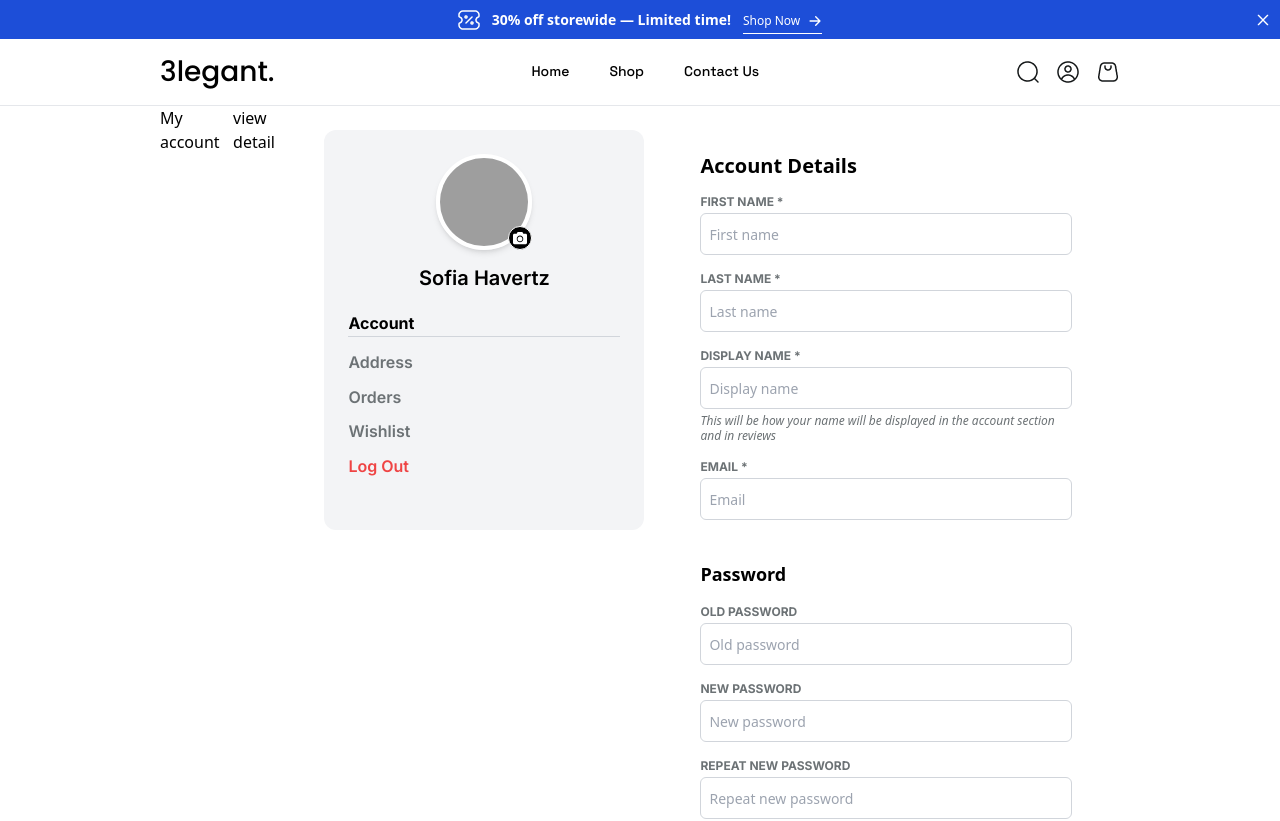
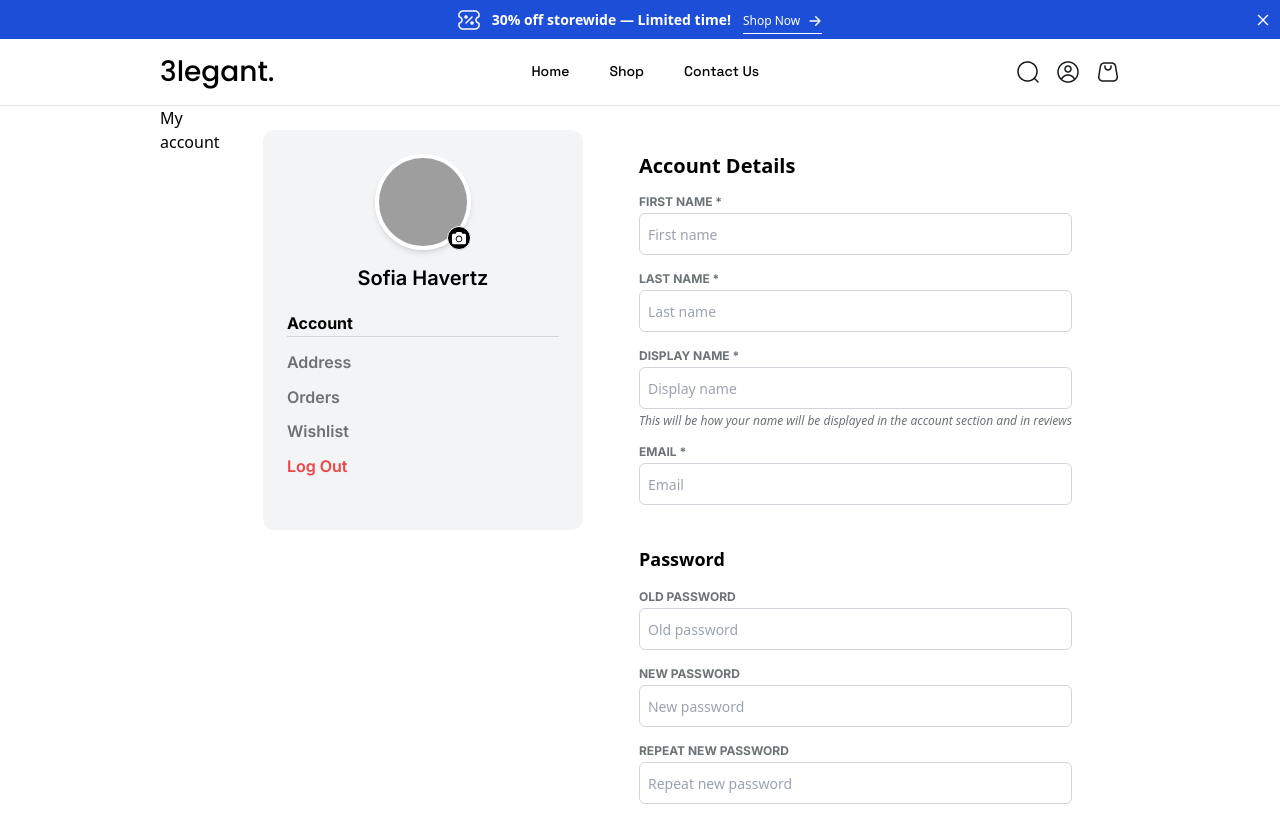
Before and after one commit to tamangkarma/Jacket-E-Commerce, a React (Vite) app: page /account in a window 1280 px wide. Shown: the top 821 px of the page. Built offline with nearby package versions, Linux system fonts and the light colour scheme; grey boxes are pictures that could not be loaded.

Commit message:
chore: account page updated

```diff
--- a/src/component/Header/myAccount/account.tsx
+++ b/src/component/Header/myAccount/account.tsx
@@ -6,7 +6,6 @@ const Account = () => {
   return (
     <section className="flex md:px-[160px]">
       <h1>My account</h1>
-      <p>view detail</p>
       <ProfileSidebar/>
     </section>
   );
```
